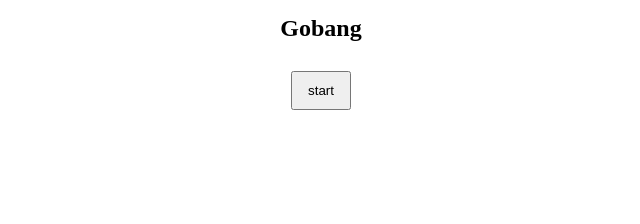
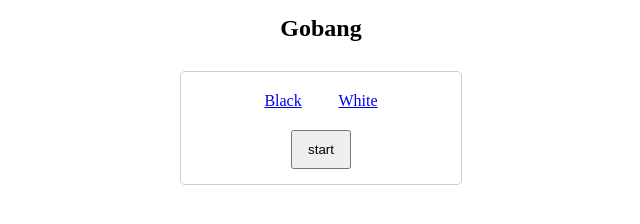
Before and after one commit to holyshared/go-gobang, a plain HTML site: page public/index.html in a window 1280 px wide. Shown: the whole page, without its empty margins (319-959 px from the left). Drawn offline with Linux system fonts and the light colour scheme.

Commit message:
add start menu

```diff
--- a/public/css/style.css
+++ b/public/css/style.css
@@ -29,8 +29,28 @@
   padding: 10px 15px;
 }
 
-#start.hidden {
-  display: none;
+#startMenu {
+  width: 250px;
+  margin: 0px auto;
+  padding: 20px 15px 15px 15px;
+  text-align: center;
+  border: 1px solid #cccccc;
+  border-radius: 5px;
+}
+
+#stones {
+  width: 150px;
+  display: flex;
+  flex-flow: row nowrap;
+  margin: 0px auto 20px auto;
+  padding: 0px;
+}
+
+#stones li {
+  list-style: none;
+  text-align: center;
+  flex-grow: 1;
+  padding: 0px;
 }
 
 .display {
--- a/public/index.html
+++ b/public/index.html
@@ -17,7 +17,13 @@
         <p id="game-message" class="message"></p>
         <ul id="board" class="hidden">
         </ul>
-        <input id="start" type="button" value="start" />
+        <div id="startMenu">
+          <ul id="stones">
+            <li><a href="#" data-stone="1">Black</a></li>
+            <li><a href="#" data-stone="2">White</a></li>
+          </ul>
+          <input id="start" type="button" value="start" />
+        </div>
       </div>
     </article>
   </body>
--- a/public/js/game.js
+++ b/public/js/game.js
@@ -37,6 +37,8 @@
 
     this.message = document.getElementById('game-message');
 
+    this.startMenu = document.getElementById('startMenu');
+
     this.startButton = document.getElementById('start');
     this.startButton.addEventListener('click', this.onStartClick.bind(this), false);
   }
@@ -59,7 +61,7 @@
 
     if (msg.type === 'start') {
       this.board.setAttribute('class', 'display');
-      this.startButton.setAttribute('class', 'hidden');
+      this.startMenu.setAttribute('class', 'hidden');
       this.initBoard(msg.body.game);
     } else if (msg.type === 'nextTurn') {
       this.renderBoard(msg.body.game);
```
